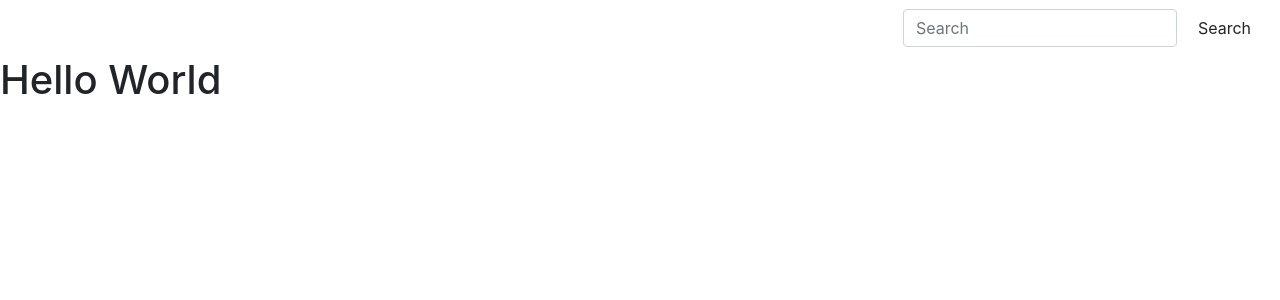
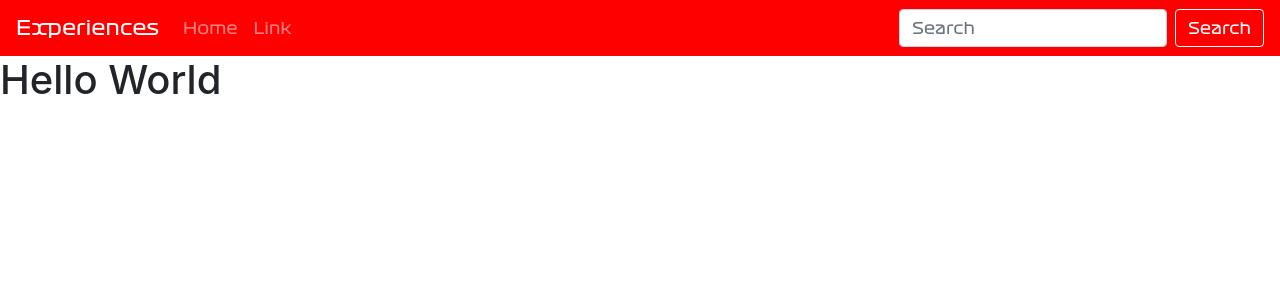
Before and after one commit to filleben/F1Experiences, a Django app: page / in a window 1280 px wide. Shown: the top 300 px of the page. Run offline with Django 3.2, Linux system fonts and the light colour scheme; some libraries are stand-ins or nearby versions.

Commit message:
added navbar styling

```diff
--- a/static/css/base.css
+++ b/static/css/base.css
@@ -8,3 +8,21 @@
     font-family: "f1FontBold";
     src: url("/static/fonts/Formula1-Bold.ttf") format("truetype");
 }
+
+.font {
+    font-family: "f1Font";
+}
+
+.navbar {
+    background-color: #ff0000;
+}
+
+.btn-outline {
+    color: #ffffff;
+    border-color: #ffffff;
+}
+
+.btn-outline:hover {
+    color: #ffffff;
+    background-color: #000000;
+}
```
